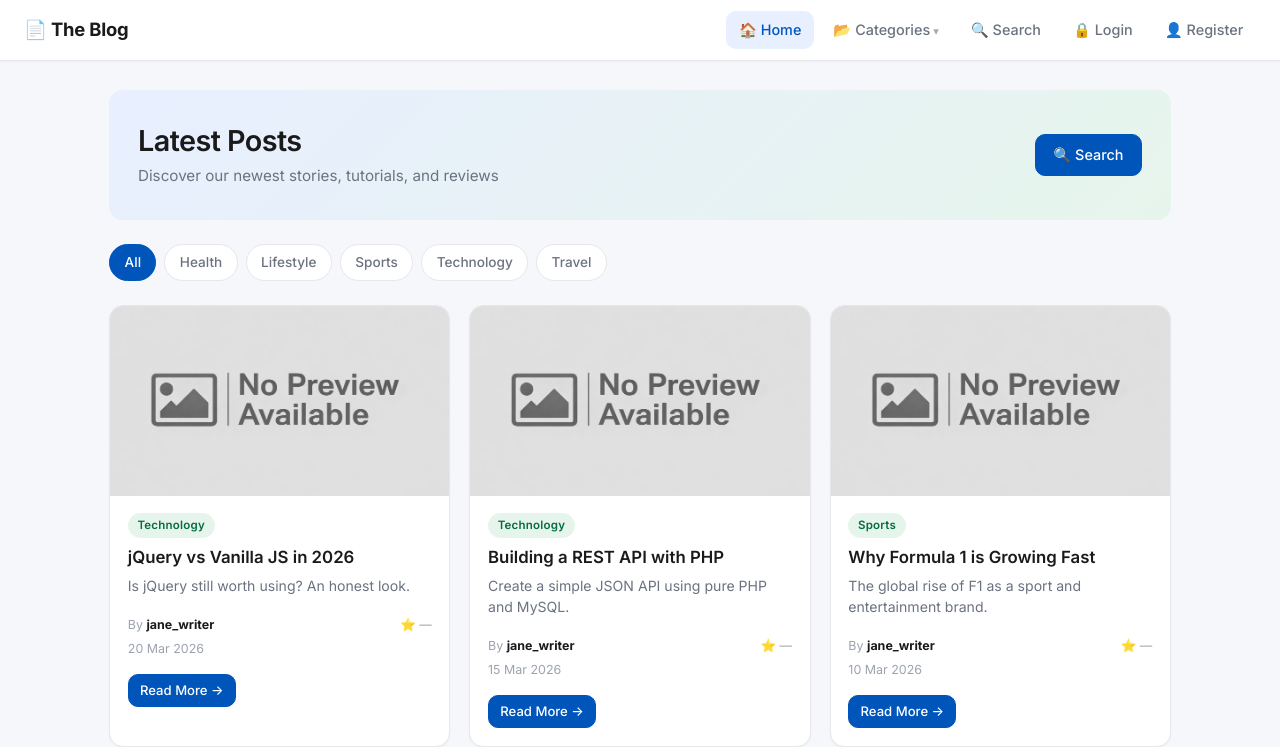
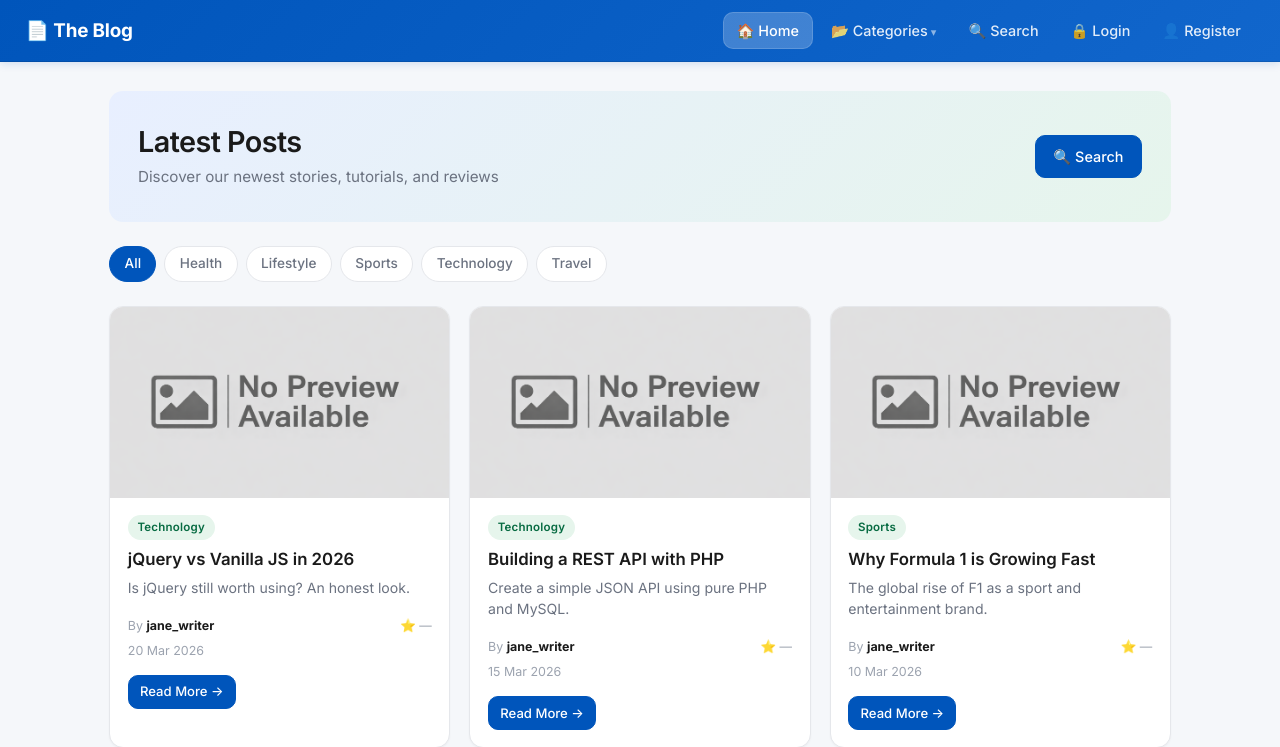
Before and after one commit to kinderflip/DBprog, a PHP site: page /index.php in a window 1280 px wide. Shown: the top 747 px of the page. Run offline with PHP 8.4, Linux system fonts and the light colour scheme; data comes from the database, SQL or seed files in the repository.

Commit message:
Color the navbar with brand blue gradient

```diff
--- a/IT8415_Blog/css/style.css
+++ b/IT8415_Blog/css/style.css
@@ -85,10 +85,10 @@ img { max-width: 100%; display: block; }
 
 /* ---- Navbar ---- */
 .navbar {
-    background: var(--color-bg);
-    border-bottom: 1px solid var(--color-border);
-    box-shadow: var(--shadow-sm);
-    padding: 0.7rem 1.5rem;
+    background: linear-gradient(135deg, var(--color-primary) 0%, #1166cc 100%);
+    border-bottom: 1px solid rgba(0,0,0,0.1);
+    box-shadow: 0 2px 8px rgba(0, 85, 187, 0.15);
+    padding: 0.75rem 1.6rem;
     display: flex;
     align-items: center;
     justify-content: space-between;
@@ -97,34 +97,35 @@ img { max-width: 100%; display: block; }
     z-index: 100;
 }
 .nav-brand a {
-    color: var(--color-text);
-    font-size: 1.15rem;
+    color: #fff;
+    font-size: 1.18rem;
     font-weight: 700;
     letter-spacing: -0.01em;
 }
-.nav-brand a:hover { color: var(--color-primary); }
+.nav-brand a:hover { color: #fff; opacity: 0.85; text-decoration: none; }
 .nav-links {
     list-style: none;
     display: flex;
-    gap: 0.4rem;
+    gap: 0.3rem;
     align-items: center;
 }
 .nav-links > li > a {
-    color: var(--color-text-muted);
+    color: rgba(255, 255, 255, 0.88);
     font-size: 0.9rem;
     font-weight: 500;
-    padding: 0.45rem 0.8rem;
+    padding: 0.45rem 0.85rem;
     border-radius: var(--radius-md);
     display: inline-block;
 }
 .nav-links > li > a:hover {
-    color: var(--color-primary);
-    background: var(--color-primary-soft);
+    color: #fff;
+    background: rgba(255, 255, 255, 0.15);
     text-decoration: none;
 }
 .nav-links > li > a.active {
-    color: var(--color-primary);
-    background: var(--color-primary-soft);
+    color: #fff;
+    background: rgba(255, 255, 255, 0.22);
+    box-shadow: inset 0 0 0 1px rgba(255,255,255,0.15);
 }
 
 /* Nav dropdown */
```
